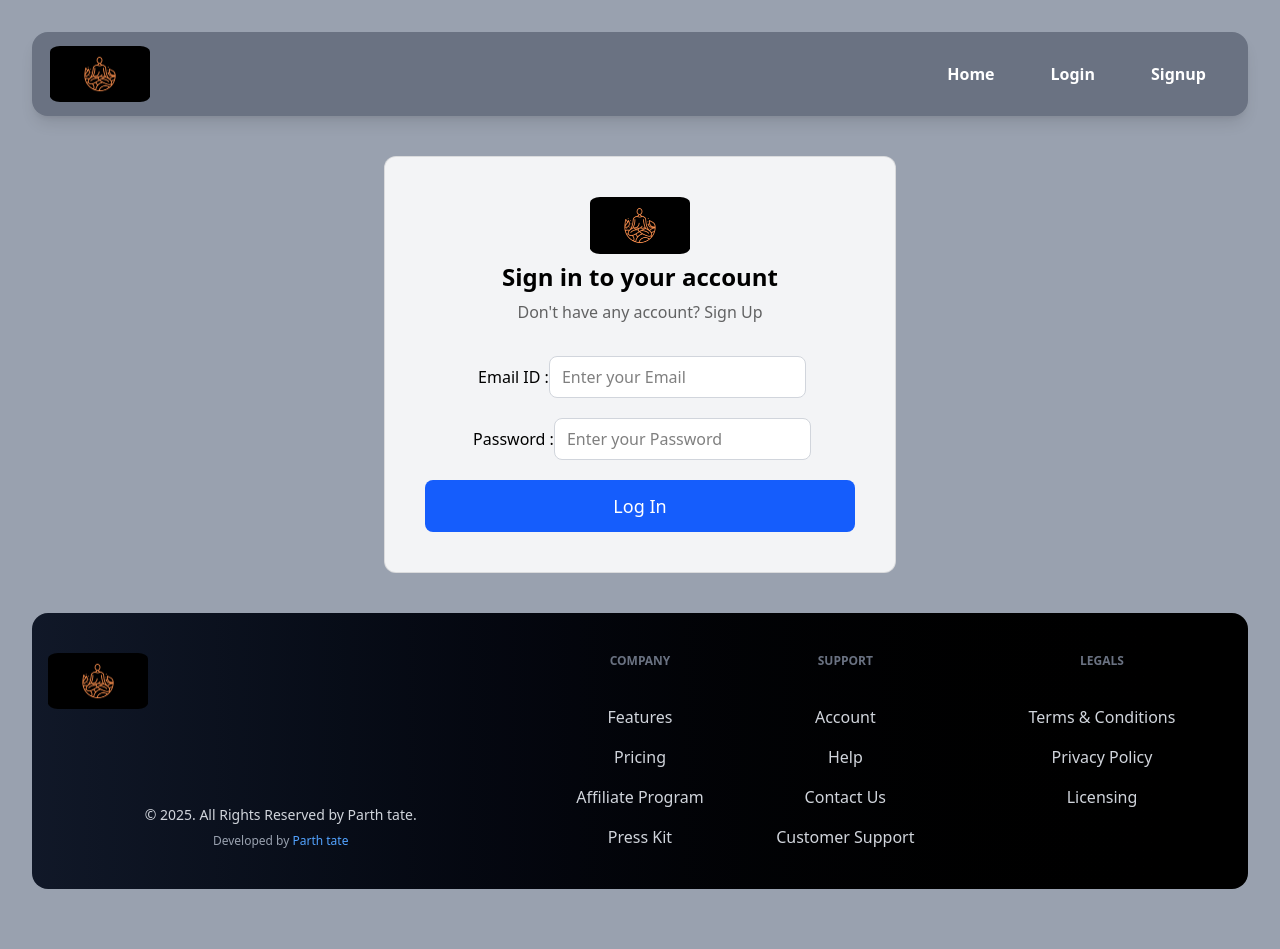
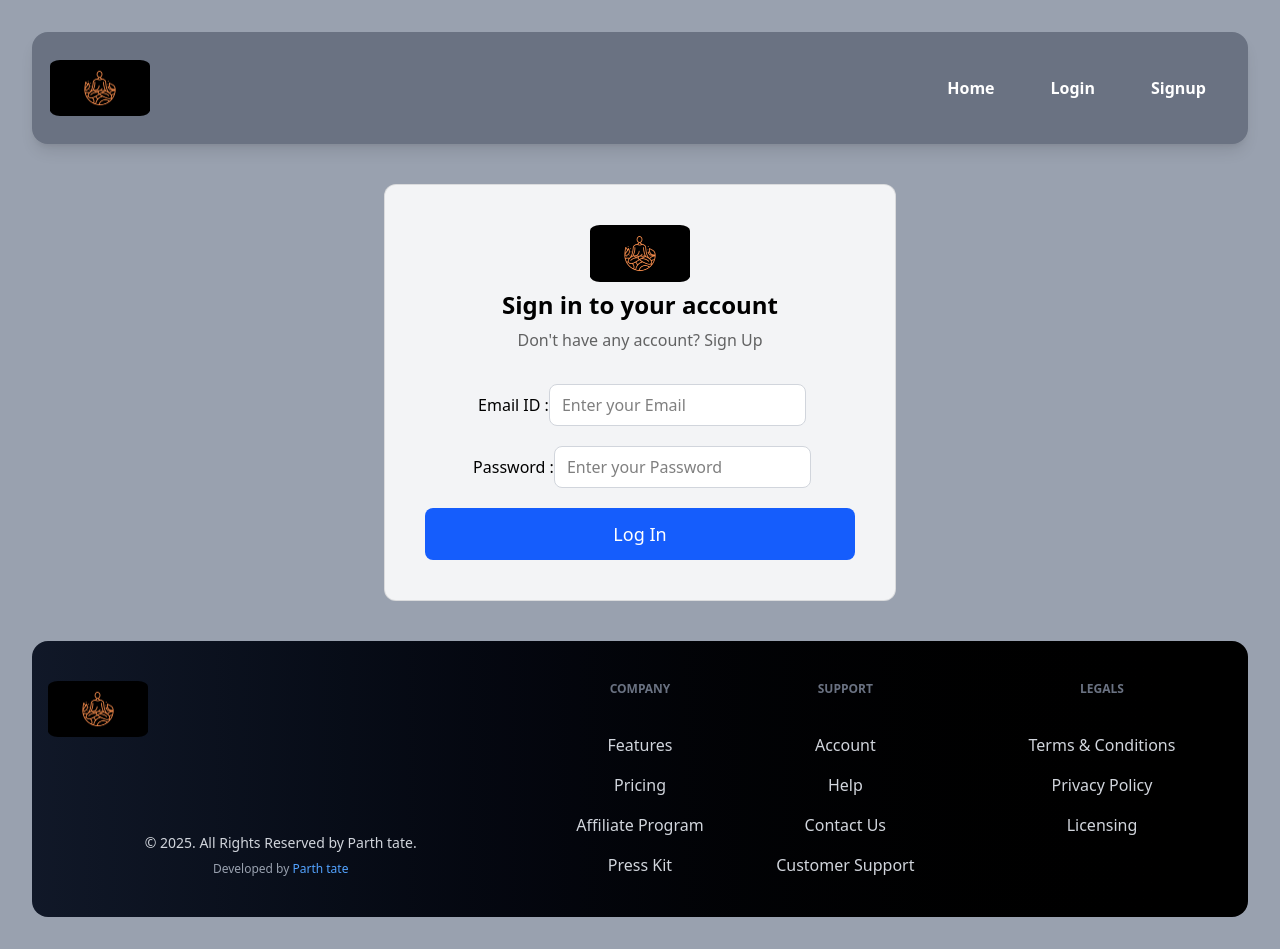
Before and after one commit to Parthtate/MegaBlog-App, a React (Vite) app: page /login in a window 1280 px wide. Before the commit the page ends 921 px from the top, so only its background shows below. Built offline with nearby package versions, Linux system fonts and the light colour scheme; no server answers.

Commit message:
css fixed

```diff
--- a/src/components/Header/Header.jsx
+++ b/src/components/Header/Header.jsx
@@ -38,7 +38,7 @@ export default function Header() {
   ];
 
   return (
-    <header className="bg-gray-500 p-0.5 shadow-lg rounded-2xl">
+    <header className="bg-gray-500 p-0.5 shadow-lg rounded-2xl py-4">
       <Container>
         <nav className="flex items-center justify-center py-3">
           <div className="mr-4 hover:bg-black">
```
